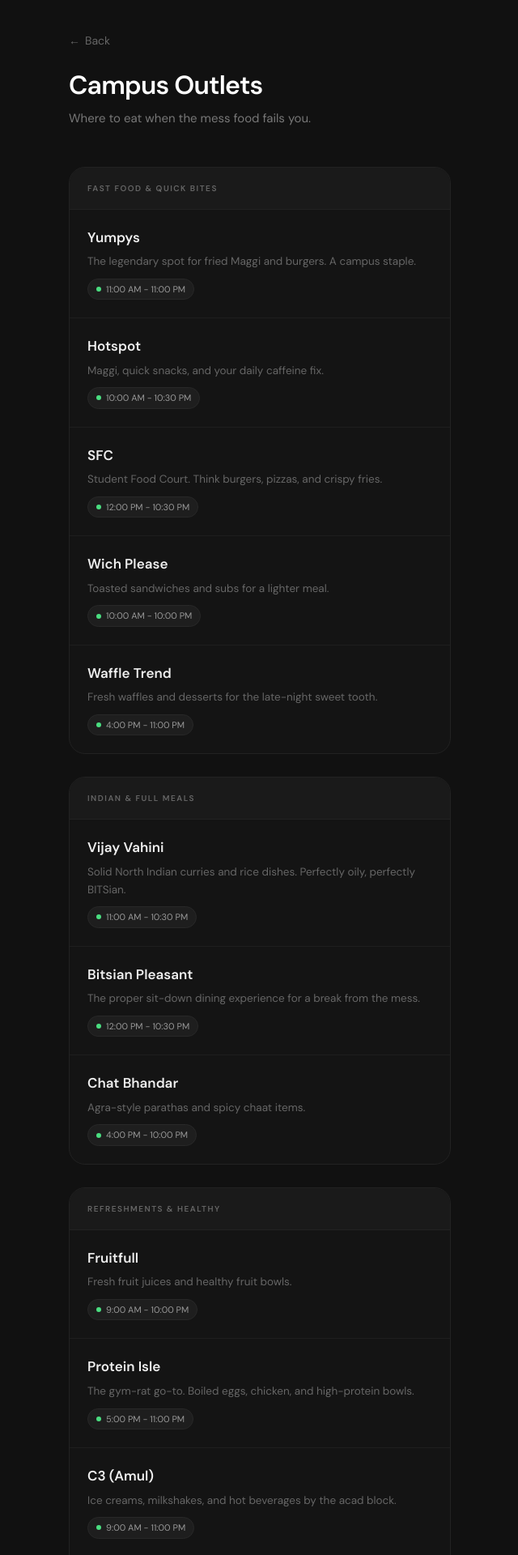
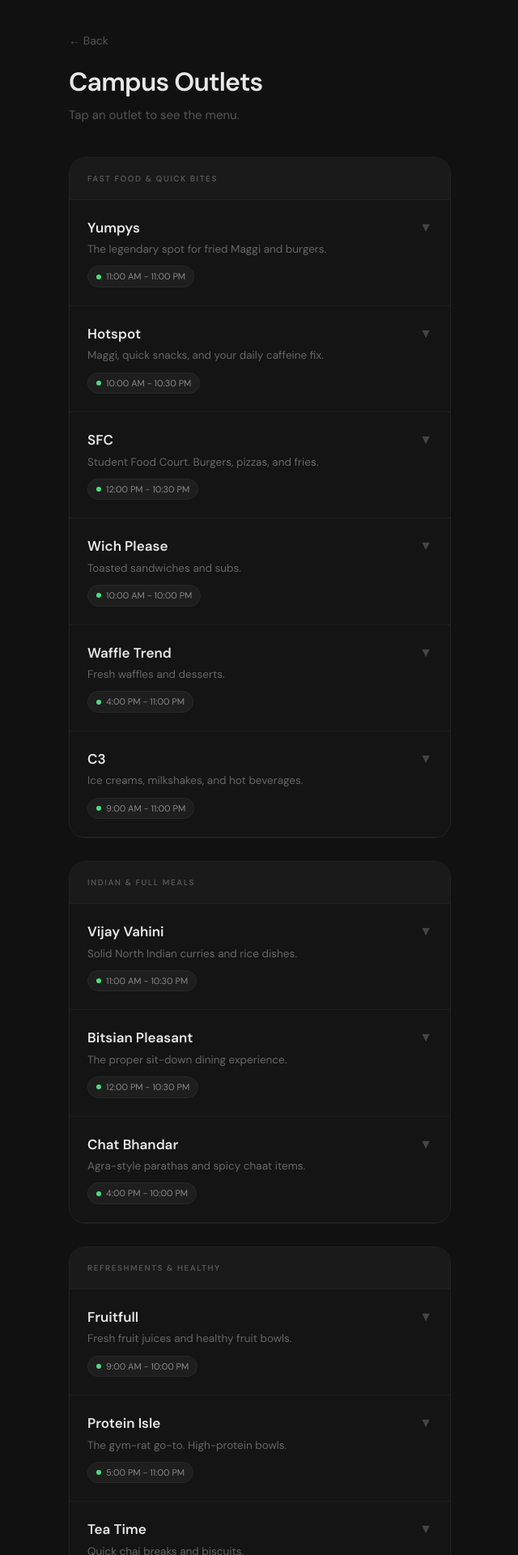
Before and after one commit to anantagarwal0156H/onebphc, a Next.js app: page /outlets in a window 1280 px wide. Shown: the part 20-1940 px from the top of the page at 81% size, without its empty margins (319-959 px from the left). Built offline with nearby package versions, Linux system fonts and the light colour scheme.

Commit message:
outlet menus

```diff
--- a/app/outlets/page.js
+++ b/app/outlets/page.js
@@ -1,122 +1,114 @@
 'use client';
+import { useState } from 'react';
 
 const outletGroups = [
   {
     category: 'Fast Food & Quick Bites',
     items: [
-      { name: 'Yumpys', time: '11:00 AM - 11:00 PM', desc: 'The legendary spot for fried Maggi and burgers. A campus staple.' },
-      { name: 'Hotspot', time: '10:00 AM - 10:30 PM', desc: 'Maggi, quick snacks, and your daily caffeine fix.' },
-      { name: 'SFC', time: '12:00 PM - 10:30 PM', desc: 'Student Food Court. Think burgers, pizzas, and crispy fries.' },
-      { name: 'Wich Please', time: '10:00 AM - 10:00 PM', desc: 'Toasted sandwiches and subs for a lighter meal.' },
-      { name: 'Waffle Trend', time: '4:00 PM - 11:00 PM', desc: 'Fresh waffles and desserts for the late-night sweet tooth.' },
+      { name: 'Yumpys', time: '11:00 AM - 11:00 PM', desc: 'The legendary spot for fried Maggi and burgers.', menu: [] },
+      { name: 'Hotspot', time: '10:00 AM - 10:30 PM', desc: 'Maggi, quick snacks, and your daily caffeine fix.', menu: [] },
+      { name: 'SFC', time: '12:00 PM - 10:30 PM', desc: 'Student Food Court. Burgers, pizzas, and fries.', menu: [] },
+      { name: 'Wich Please', time: '10:00 AM - 10:00 PM', desc: 'Toasted sandwiches and subs.', menu: [] },
+      { name: 'Waffle Trend', time: '4:00 PM - 11:00 PM', desc: 'Fresh waffles and desserts.', menu: [] },
+      { name: 'C3', time: '9:00 AM - 11:00 PM', desc: 'Ice creams, milkshakes, and hot beverages.', menu: [] },
     ],
   },
   {
     category: 'Indian & Full Meals',
     items: [
-      { name: 'Vijay Vahini', time: '11:00 AM - 10:30 PM', desc: 'Solid North Indian curries and rice dishes. Perfectly oily, perfectly BITSian.' },
-      { name: 'Bitsian Pleasant', time: '12:00 PM - 10:30 PM', desc: 'The proper sit-down dining experience for a break from the mess.' },
-      { name: 'Chat Bhandar', time: '4:00 PM - 10:00 PM', desc: 'Agra-style parathas and spicy chaat items.' },
+      { name: 'Vijay Vahini', time: '11:00 AM - 10:30 PM', desc: 'Solid North Indian curries and rice dishes.', menu: [] },
+      { name: 'Bitsian Pleasant', time: '12:00 PM - 10:30 PM', desc: 'The proper sit-down dining experience.', menu: [] },
+      { name: 'Chat Bhandar', time: '4:00 PM - 10:00 PM', desc: 'Agra-style parathas and spicy chaat items.', menu: [] },
     ],
   },
   {
     category: 'Refreshments & Healthy',
     items: [
-      { name: 'Fruitfull', time: '9:00 AM - 10:00 PM', desc: 'Fresh fruit juices and healthy fruit bowls.' },
-      { name: 'Protein Isle', time: '5:00 PM - 11:00 PM', desc: 'The gym-rat go-to. Boiled eggs, chicken, and high-protein bowls.' },
-      { name: 'C3 (Amul)', time: '9:00 AM - 11:00 PM', desc: 'Ice creams, milkshakes, and hot beverages by the acad block.' },
-      { name: 'Tea Time', time: '8:00 AM - 9:00 PM', desc: 'Quick chai breaks and biscuits between lectures.' },
-      { name: 'Bits and Bytes', time: '9:00 AM - 10:00 PM', desc: 'Dependable sandwiches, juices, and South Indian snacks.' },
+      { name: 'Fruitfull', time: '9:00 AM - 10:00 PM', desc: 'Fresh fruit juices and healthy fruit bowls.', menu: [] },
+      { name: 'Protein Isle', time: '5:00 PM - 11:00 PM', desc: 'The gym-rat go-to. High-protein bowls.', menu: [] },
+      { name: 'Tea Time', time: '8:00 AM - 9:00 PM', desc: 'Quick chai breaks and biscuits.', menu: [] },
+      { name: 'Bits and Bytes', time: '9:00 AM - 10:00 PM', desc: 'Dependable sandwiches and South Indian snacks.', menu: [] },
     ],
   },
 ];
 
 export default function Outlets() {
+  const [activeOutlet, setActiveOutlet] = useState(null);
+
+  const toggleMenu = (name) => {
+    setActiveOutlet(activeOutlet === name ? null : name);
+  };
+
   return (
     <>
       <style>{`
         @import url('https://fonts.googleapis.com/css2?family=DM+Sans:wght@300;400;500;600&display=swap');
         * { box-sizing: border-box; margin: 0; padding: 0; }
-        body { background: #111; font-family: 'DM Sans', sans-serif; overflow-x: hidden; }
-        @keyframes fadeUp {
-          from { opacity: 0; transform: translateY(12px); }
-          to { opacity: 1; transform: translateY(0); }
+        body { background: #111; font-family: 'DM Sans', sans-serif; }
+        @keyframes fadeUp { to { opacity: 1; transform: translateY(0); } }
+        .fade { opacity: 0; transform: translateY(12px); animation: fadeUp 0.4s ease forwards; }
+
+        .section { border: 1px solid #222; border-radius: 20px; overflow: hidden; margin-bottom: 28px; background: #141414; }
+        .section-header { padding: 18px 22px; background: #1a1a1a; border-bottom: 1px solid #222; font-size: 10px; font-weight: 700; letter-spacing: 0.15em; text-transform: uppercase; color: #555; }
+
+        .outlet-card { padding: 22px; border-bottom: 1px solid #1e1e1e; cursor: pointer; transition: background 0.2s ease; }
+        .outlet-card:hover { background: #181818; }
+        .outlet-card.active { background: #1a1a1a; }
+
+        .menu-drawer {
+          max-height: 0; overflow: hidden; transition: all 0.3s ease-in-out; background: #0d0d0d;
         }
-        .fade { opacity: 0; animation: fadeUp 0.4s ease forwards; }
+        .menu-drawer.open { max-height: 2000px; padding: 12px 22px 24px; border-bottom: 1px solid #222; }
 
-        .section {
-          border: 1px solid #222;
-          border-radius: 20px;
-          overflow: hidden;
-          margin-bottom: 28px;
-          background: #141414;
-        }
-        .section-header {
-          padding: 18px 22px;
-          background: #1a1a1a;
-          border-bottom: 1px solid #222;
-          font-size: 10px;
-          font-weight: 700;
-          letter-spacing: 0.15em;
-          text-transform: uppercase;
-          color: #666;
-        }
-        .outlet-card {
-          padding: 22px;
-          border-bottom: 1px solid #1e1e1e;
-          transition: all 0.2s ease;
-        }
-        .outlet-card:last-child { border-bottom: none; }
-        .outlet-card:hover { background: #181818; }
+        .menu-item { display: flex; justify-content: space-between; padding: 10px 0; border-bottom: 1px solid #1a1a1a; font-size: 14px; color: #ccc; }
+        .menu-item:last-child { border-bottom: none; }
 
-        .time-badge {
-          display: inline-flex;
-          align-items: center;
-          padding: 4px 10px;
-          background: #1e1e1e;
-          border: 1px solid #282828;
-          border-radius: 100px;
-          font-size: 11px;
-          color: #999;
-          margin-top: 10px;
-        }
-        .status-dot {
-          width: 6px;
-          height: 6px;
-          background: #4ade80;
-          border-radius: 50%;
-          margin-right: 6px;
-        }
+        .time-badge { display: inline-flex; align-items: center; padding: 4px 10px; background: #1e1e1e; border: 1px solid #282828; border-radius: 100px; font-size: 11px; color: #888; margin-top: 10px; }
+        .status-dot { width: 6px; height: 6px; background: #4ade80; border-radius: 50%; margin-right: 6px; }
       `}</style>
 
       <main style={{ minHeight: '100vh', color: '#e8e8e8', maxWidth: '520px', margin: '0 auto', padding: '60px 24px' }}>
-
-        <div className="fade" style={{ marginBottom: '48px' }}>
-          <a href="/" style={{ fontSize: '14px', color: '#666', textDecoration: 'none', display: 'flex', alignItems: 'center', gap: '6px', marginBottom: '20px' }}>
-            <span>←</span> Back
-          </a>
-          <h1 style={{ fontSize: '32px', fontWeight: '600', color: '#fff', letterSpacing: '-0.8px' }}>Campus Outlets</h1>
-          <p style={{ fontSize: '15px', color: '#777', marginTop: '6px', fontWeight: '400' }}>Where to eat when the mess food fails you.</p>
+        <div className="fade" style={{ marginBottom: '40px' }}>
+          <a href="/" style={{ fontSize: '14px', color: '#555', textDecoration: 'none', display: 'block', marginBottom: '16px' }}>← Back</a>
+          <h1 style={{ fontSize: '32px', fontWeight: '600', letterSpacing: '-0.8px' }}>Campus Outlets</h1>
+          <p style={{ fontSize: '15px', color: '#555', marginTop: '6px' }}>Tap an outlet to see the menu.</p>
         </div>
 
-        <div>
-          {outletGroups.map((group, groupIdx) => (
-            <div key={group.category} className="section fade" style={{ animationDelay: `${groupIdx * 0.15}s` }}>
-              <div className="section-header">{group.category}</div>
-              {group.items.map((item) => (
-                <div key={item.name} className="outlet-card">
-                  <div style={{ fontSize: '17px', fontWeight: '600', color: '#efefef' }}>{item.name}</div>
-                  <div style={{ fontSize: '13.5px', color: '#666', marginTop: '6px', lineHeight: '1.6' }}>{item.desc}</div>
-                  <div className="time-badge">
-                    <span className="status-dot"></span>
-                    {item.time}
+        {outletGroups.map((group, gIdx) => (
+          <div key={group.category} className="section fade" style={{ animationDelay: `${gIdx * 0.1}s` }}>
+            <div className="section-header">{group.category}</div>
+            {group.items.map((item) => (
+              <div key={item.name}>
+                <div
+                  className={`outlet-card ${activeOutlet === item.name ? 'active' : ''}`}
+                  onClick={() => toggleMenu(item.name)}
+                >
+                  <div style={{ display: 'flex', justifyContent: 'space-between' }}>
+                    <div style={{ fontSize: '17px', fontWeight: '600' }}>{item.name}</div>
+                    <span style={{ color: '#444' }}>{activeOutlet === item.name ? '▲' : '▼'}</span>
                   </div>
+                  <div style={{ fontSize: '13.5px', color: '#666', marginTop: '4px' }}>{item.desc}</div>
+                  <div className="time-badge"><span className="status-dot"></span>{item.time}</div>
                 </div>
-              ))}
-            </div>
-          ))}
-        </div>
 
+                <div className={`menu-drawer ${activeOutlet === item.name ? 'open' : ''}`}>
+                  {item.menu.length > 0 ? (
+                    item.menu.map((dish, dIdx) => (
+                      <div key={dIdx} className="menu-item">
+                        <span>{dish.item}</span>
+                        <span style={{ color: '#888' }}>{dish.price}</span>
+                      </div>
+                    ))
+                  ) : (
+                    <div style={{ color: '#444', fontSize: '13px', textAlign: 'center', padding: '20px' }}>
+                      Menu photo needed. Send it to me!
+                    </div>
+                  )}
+                </div>
+              </div>
+            ))}
+          </div>
+        ))}
       </main>
     </>
   );
```
